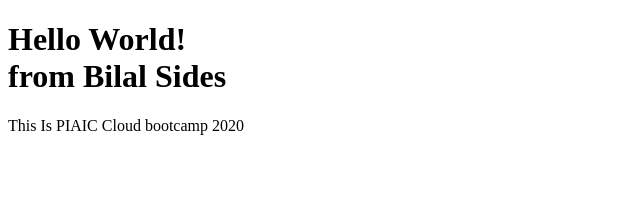
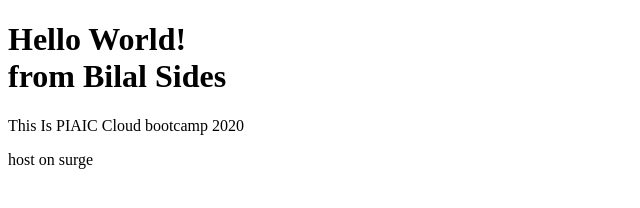
Before and after one commit to muhammadbilal254/Surge-and-github-action, a plain HTML site: page index.html in a window 1280 px wide. Shown: the whole page, without its empty margins (0-640 px from the left). Drawn offline with Linux system fonts and the light colour scheme.

Commit message:
update Surge.yaml file

```diff
--- a/index.html
+++ b/index.html
@@ -11,6 +11,7 @@
 <body>
     <h1>Hello World! <br> from Bilal Sides</h1>
     <p>This Is PIAIC Cloud bootcamp 2020</p>
+    <p>host on surge</p>
 
 </body>
 
```
Also changed, not shown: 1 other file.
